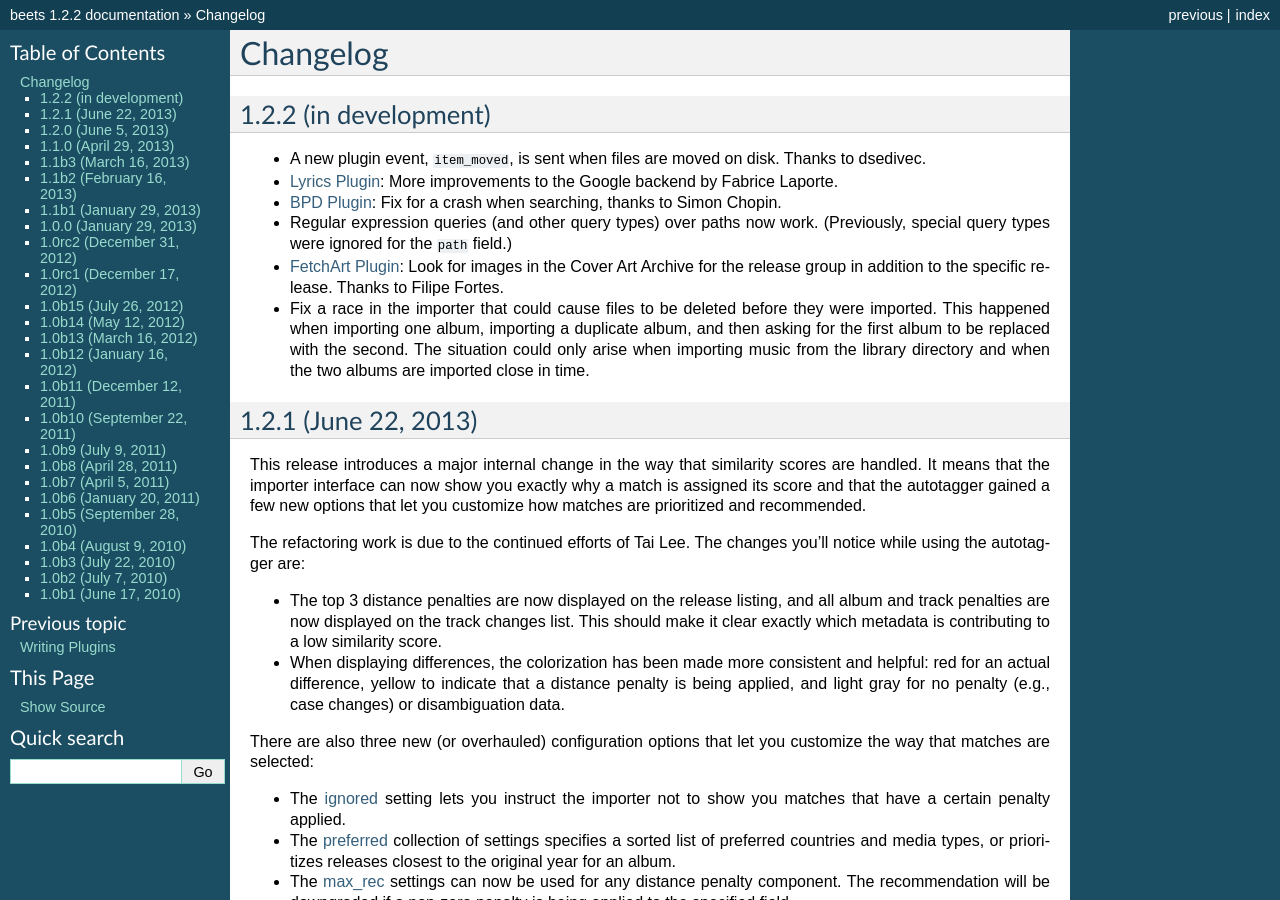
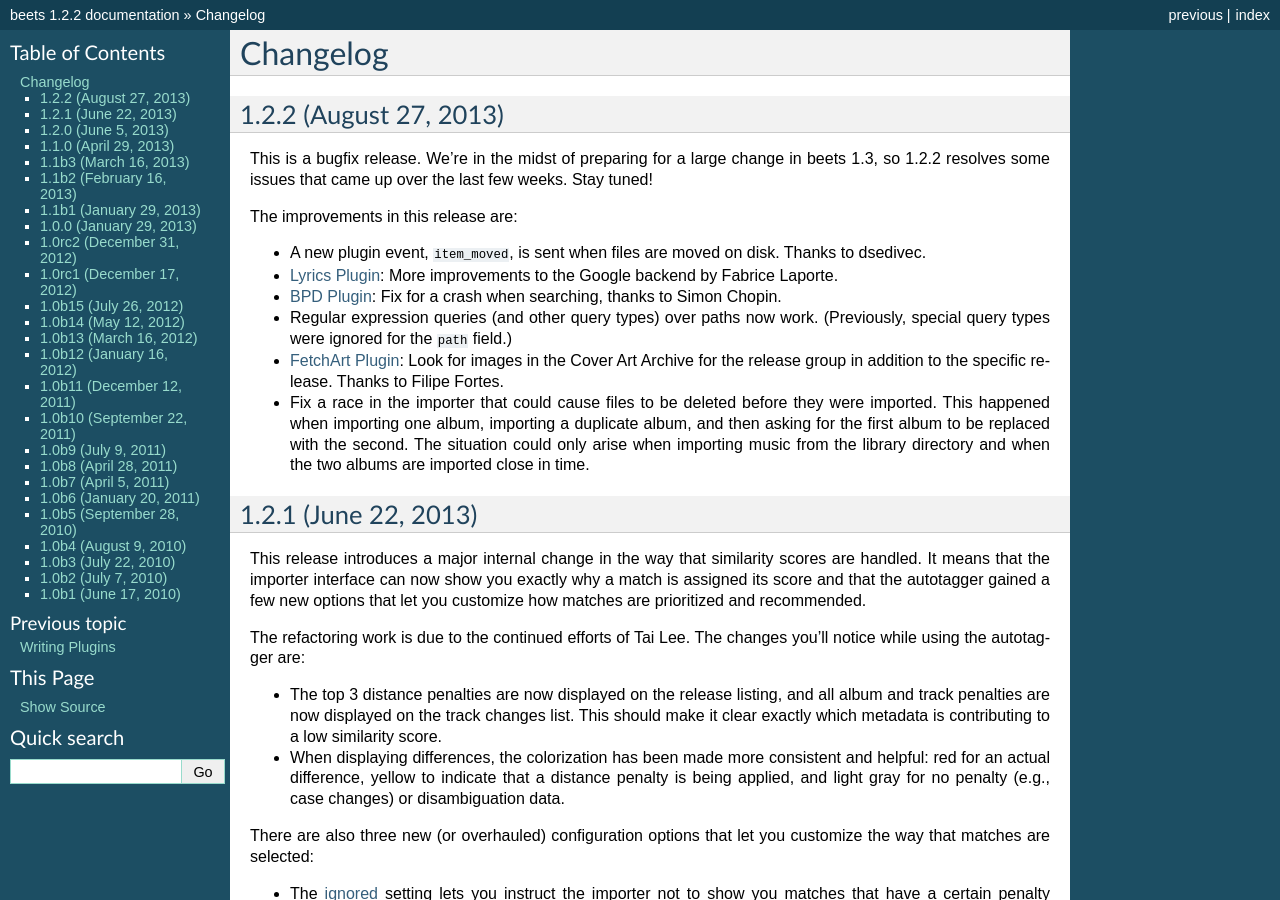
Before and after one commit to google-code-export/beets, a Sphinx documentation site: the page built from docs/changelog.rst, in a window 1280 px wide and 900 px high. Built offline with Sphinx 7.4.7, drawn with Linux system fonts in a browser that asks for light colours.

Commit message:
changelog date/summary for 1.2.2

```diff
--- a/docs/changelog.rst
+++ b/docs/changelog.rst
@@ -1,8 +1,14 @@
 Changelog
 =========
 
-1.2.2 (in development)
-----------------------
+1.2.2 (August 27, 2013)
+-----------------------
+
+This is a bugfix release. We're in the midst of preparing for a large change
+in beets 1.3, so 1.2.2 resolves some issues that came up over the last few
+weeks. Stay tuned!
+
+The improvements in this release are:
 
 * A new plugin event, ``item_moved``, is sent when files are moved on disk.
   Thanks to dsedivec.
```
